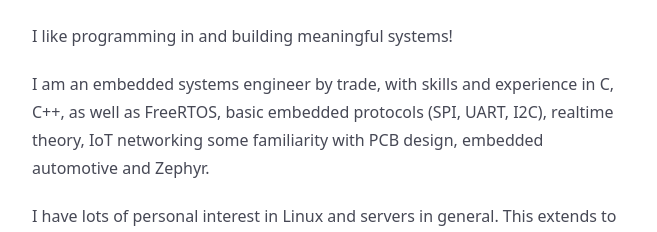
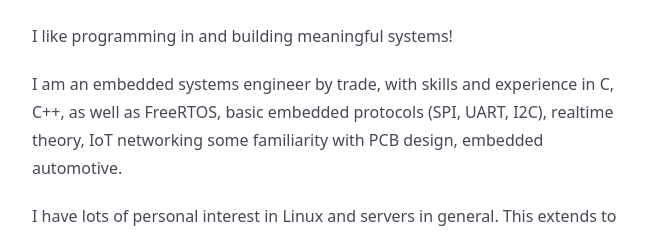
Before and after one commit to ramadhanafif/portofolio-v2, a SvelteKit app: page / in a window 1280 px wide. Shown: the part 2707-2939 px from the top of the page, without its empty margins (256-913 px from the left). Built offline with nearby package versions, Linux system fonts and the light colour scheme.

Commit message:
edit layout and content

```diff
--- a/src/routes/+page.svelte
+++ b/src/routes/+page.svelte
@@ -138,7 +138,7 @@
 		<p>
 			I am an embedded systems engineer by trade, with skills and experience in C, C++, as well as
 			FreeRTOS, basic embedded protocols (SPI, UART, I2C), realtime theory, IoT networking some
-			familiarity with PCB design, embedded automotive and Zephyr.
+			familiarity with PCB design, embedded automotive.
 		</p>
 		<p>
 			I have lots of personal interest in Linux and servers in general. This extends to not only
```
